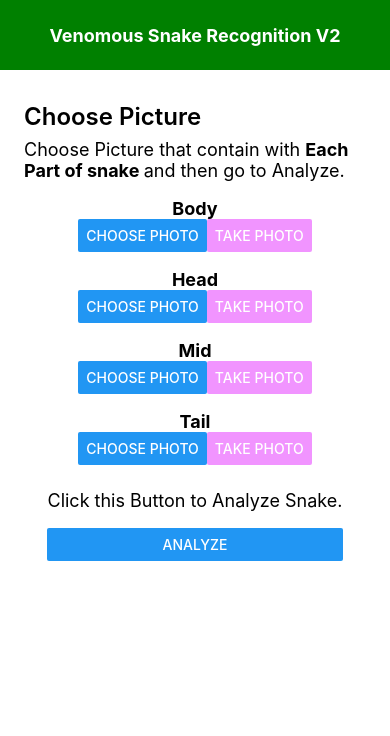
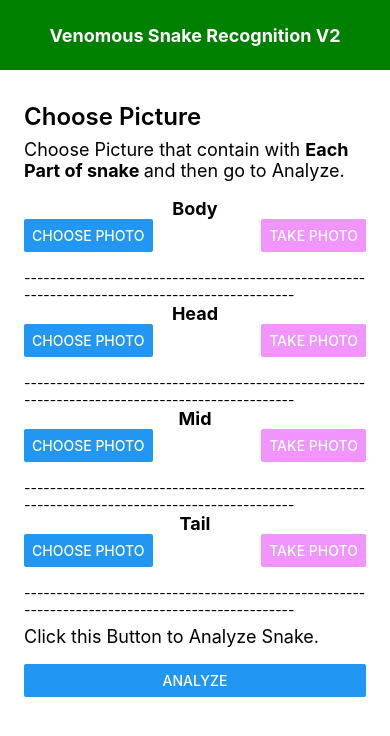
Before and after one commit to nateecuteboy/MobileAppSeniorProj, a React Native app: screen / in a window 390 px wide. Shown: the top 736 px of the page. Built offline with nearby package versions, Linux system fonts and the light colour scheme; what react-native would draw is missing.

Commit message:
UI Update
update userinterface

```diff
--- a/App.js
+++ b/App.js
@@ -170,6 +170,7 @@ export default class App extends React.Component {
       cropping: true
     }).then(photo => {
       console.log(photo);
+      console.log("body image")
       console.log("photo  height",photo.height);
       console.log("photo  width",photo.width);
       this.setState({
@@ -188,6 +189,7 @@ export default class App extends React.Component {
       cropping: true
     }).then(photo1 => {
       console.log(photo1);
+      console.log("head image")
       console.log("photo 1 height",photo1.height);
       console.log("photo 1 width",photo1.width);
       this.setState({
@@ -206,6 +208,7 @@ export default class App extends React.Component {
       cropping: true
     }).then(photo2 => {
       console.log(photo2);
+      console.log("mid image")
       console.log("photo 2 height",photo2.height);
       console.log("photo 2 width",photo2.width);
       this.setState({
@@ -224,6 +227,7 @@ export default class App extends React.Component {
       cropping: true,
     }).then(photo3 => {
       console.log(photo3);
+      console.log("tail image")
       console.log("photo 3 height",photo3.height);
       console.log("photo 3 width",photo3.width);
       this.setState({
@@ -242,6 +246,7 @@ export default class App extends React.Component {
       cropping: true,
     }).then(photo => {
       console.log(photo);
+      console.log("body image")
       console.log("photo  height",photo.height);
       console.log("photo  width",photo.width);
       this.setState({
@@ -260,6 +265,7 @@ export default class App extends React.Component {
       cropping: true,
     }).then(photo1 => {
       console.log(photo1);
+      console.log("head image")
       console.log("photo 1 height",photo1.height);
       console.log("photo 1 width",photo1.width);
       this.setState({
@@ -278,6 +284,7 @@ export default class App extends React.Component {
       cropping: true,
     }).then(photo2 => {
       console.log(photo2);
+      console.log("mid image")
       console.log("photo 2 height",photo2.height);
       console.log("photo 2 width",photo2.width);
       this.setState({
@@ -296,6 +303,7 @@ export default class App extends React.Component {
       cropping: true,
     }).then(photo3 => {
       console.log(photo3);
+      console.log("tail image")
       console.log("photo 3 height",photo3.height);
       console.log("photo 3 width",photo3.width);
       this.setState({
@@ -334,6 +342,7 @@ export default class App extends React.Component {
                 <View><Text>     </Text></View>
           <View style ={{flex: 1, alignItems: 'center', justifyContent : 'center' }}>
           {photo && (<Image source= {{uri: photo.uri}} style= {{width: 300, height: 300}} />)}
+          </View>
 
         <Text style={styles.highlight1}>Body</Text>
 
@@ -350,7 +359,10 @@ export default class App extends React.Component {
         </View>
 
         <View><Text>     </Text></View>
+        <View><Text>-----------------------------------------------------------------------------------------------</Text></View>
+        <View style ={{flex: 1, alignItems: 'center', justifyContent : 'center' }}>
         {photo1 && (<Image source= {{uri: photo1.uri}} style= {{width: 300, height: 300}} />)}
+        </View>
         <Text style={styles.highlight1}>Head</Text>
         <View style={styles.fixToText}>
         <Button
@@ -365,7 +377,10 @@ export default class App extends React.Component {
         </View>
 
         <View><Text>     </Text></View>
+        <View><Text>-----------------------------------------------------------------------------------------------</Text></View>
+        <View style ={{flex: 1, alignItems: 'center', justifyContent : 'center' }}>
         {photo2 && (<Image source= {{uri: photo2.uri}} style= {{width: 300, height: 300}} />)}
+        </View>
         <Text style={styles.highlight1}>Mid</Text>
         <View style={styles.fixToText}>
         <Button
@@ -379,7 +394,10 @@ export default class App extends React.Component {
         />
         </View>
         <View><Text>     </Text></View>
+        <View><Text>-----------------------------------------------------------------------------------------------</Text></View>
+        <View style ={{flex: 1, alignItems: 'center', justifyContent : 'center' }}>
         {photo3 && (<Image source= {{uri: photo3.uri}} style= {{width: 300, height: 300}} />)}
+        </View>
         <Text style={styles.highlight1}>Tail</Text>
         <View style={styles.fixToText}>
         <Button
@@ -393,6 +411,7 @@ export default class App extends React.Component {
         />
       </View>
       <View><Text>     </Text></View>
+      <View><Text>-----------------------------------------------------------------------------------------------</Text></View>
       <View>
         <Text style={styles.sectionDescription}>Click this Button to Analyze Snake.</Text>
         <View><Text>     </Text></View>
@@ -400,7 +419,7 @@ export default class App extends React.Component {
           title = "Analyze"
           onPress={() => Alert.alert('Go to Analyze')}
         />
-      </View>
+
       <View><Text>     </Text></View>
       <View><Text>     </Text></View>
       <View><Text>     </Text></View>
```
